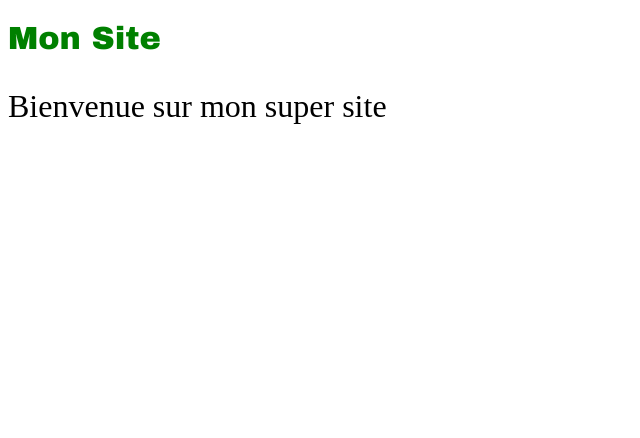
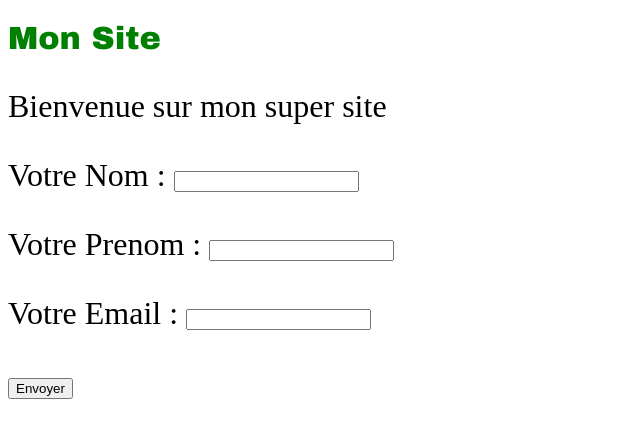
Before and after one commit to Kmy06/Partie-2-Activite, a plain HTML site: page index.html in a window 1280 px wide. Shown: the whole page, without its empty margins (0-640 px from the left). Drawn offline with Linux system fonts and the light colour scheme.

Commit message:
Création du formulaire

```diff
--- a/index.html
+++ b/index.html
@@ -8,5 +8,14 @@
 <body>
 	<h1>Mon Site</h1>
 	<p>Bienvenue sur mon super site</p>
+
+	<form action="#" method="get">
+		<p><label for="nom">Votre Nom : </label><input type="text" id="nom"></p>
+		<p><label for="prenom">Votre Prenom : </label><input type="text" id="prenom"></p>
+		<p><label for="email">Votre Email : </label><input type="email" id="email"></p>
+		<p><input type="submit" value="Envoyer"></p>
+
+
+	</form>
 </body>
 </html>
```
